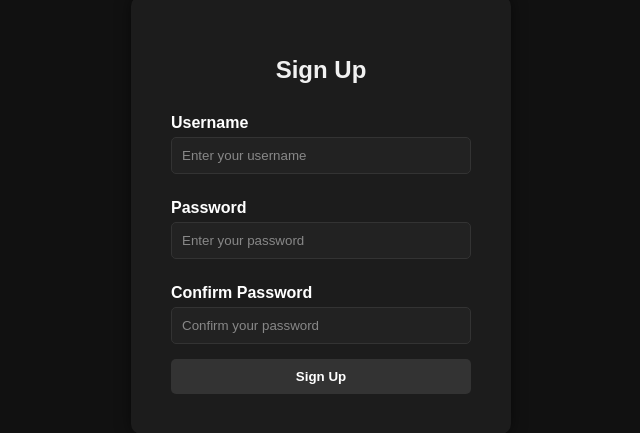
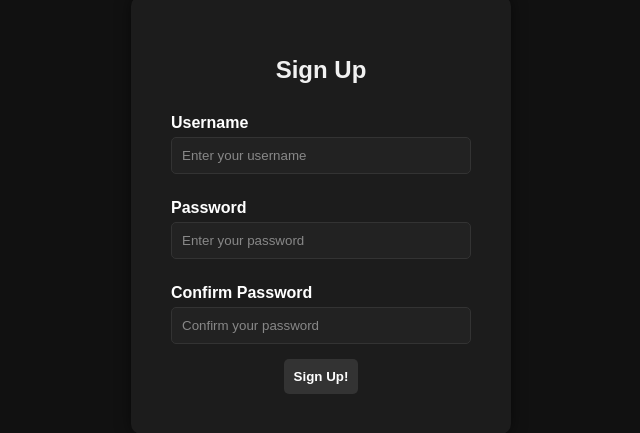
Before and after one commit to Gunjiilkham/CoFound, a Next.js app: page /signUp in a window 1280 px wide. Shown: the part 185-618 px from the top of the page, without its empty margins (319-959 px from the left). Built offline with nearby package versions, Linux system fonts and the light colour scheme.

Commit message:
Fixed routing for sign up

```diff
--- a/src/pages/signUp.js
+++ b/src/pages/signUp.js
@@ -1,5 +1,6 @@
 import '../styles/SignIn.css';
 import React, { useState } from 'react';
+import Link from 'next/link';
 
 const SignUp = () => {
   const [username, setUsername] = useState('');
@@ -47,7 +48,9 @@ const SignUp = () => {
           placeholder="Confirm your password"
         />
 
-        <button type="submit">Sign Up</button>
+        <Link href="/profile" passHref>
+          <button>Sign Up!</button>
+        </Link>
       </form>
     </div>
   );
```
